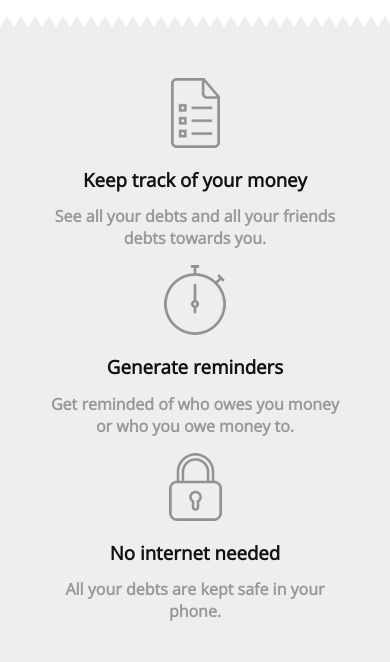
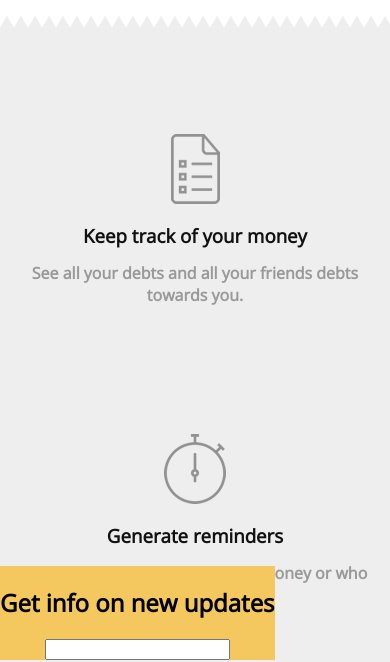
Before and after one commit to wolox-training/gb-express-js, a plain HTML site: page maquetado/index.html in a window 390 px wide. Shown: the part 184-846 px from the top of the page. Drawn offline with nearby package versions, Linux system fonts and the light colour scheme.

Commit message:
empezando a maquetar el footer

```diff
--- a/maquetado/index.html
+++ b/maquetado/index.html
@@ -29,5 +29,9 @@
         <p class="description">All your debts are kept safe in your phone.</p>
       </div>
     </section>
+    <footer class="footer-section">
+      <h2 class="footer-title">Get info on new updates</h2>
+      <input type="text">
+    </footer>
   </body>
 </html>
--- a/maquetado/styles.css
+++ b/maquetado/styles.css
@@ -89,6 +89,17 @@ body {
 
 }
 
+.footer-section{
+  display: flex;
+  flex-direction: column;
+  align-items: center;
+  align-content: flex-end;
+  justify-content: center;
+  background-color: #f5c85f;
+  position: absolute;
+  bottom: 0;
+  left: 0;
+}
 .feature{
   display: flex;
   flex-direction: column;
@@ -106,17 +117,10 @@ body {
 
 /* Media queries */
 @media only screen and (max-width: 930px) {
-<<<<<<< d9be5c38140395f56ae85c0787c8efd3e9339d91
   .features-section {
     flex-direction: column;
     align-items: center;
   }
-=======
-    .seccion-features{
-        flex-direction: column;
-          align-items: center;
-    }
->>>>>>> maquetado y estilo de seccion features desarrollado
 }
 
 @media only screen and (max-width: 600px) {
```
